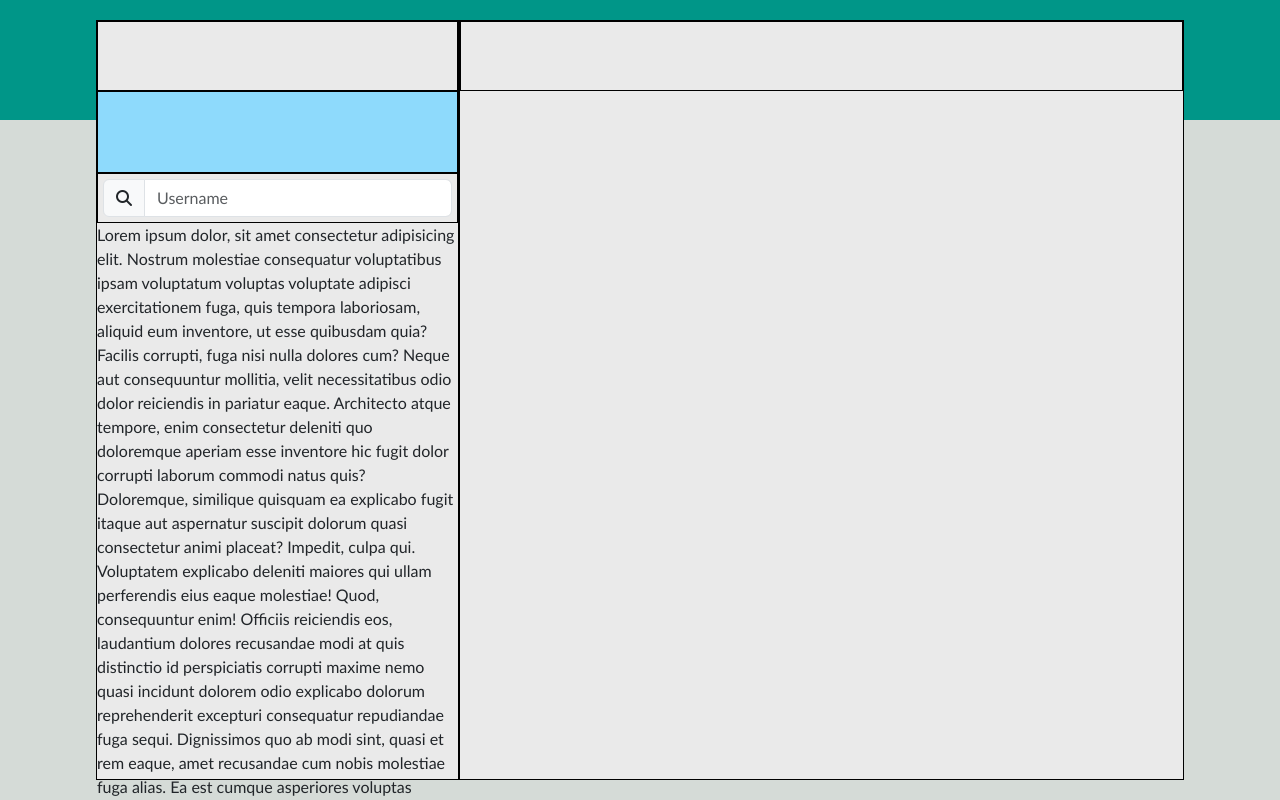
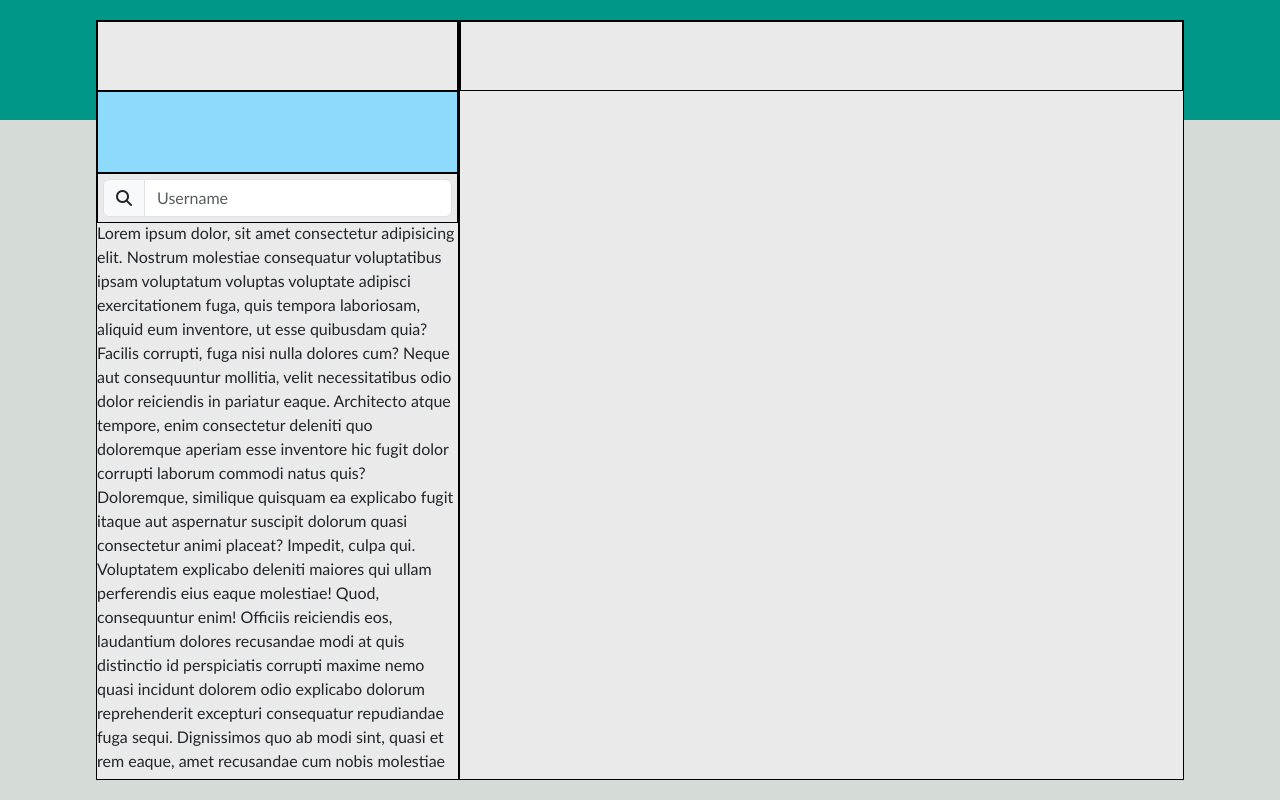
Before and after one commit to alessandrodaniello105/vue-boolzapp, a plain HTML site: page index.html in a window 1280 px wide. Shown: the top 800 px of the page. Drawn offline with nearby package versions, Linux system fonts and the light colour scheme.

Commit message:
[fix]: overflow in contacts list

```diff
--- a/css/style.css
+++ b/css/style.css
@@ -59,20 +59,29 @@ content {
 
 
 /***** ASIDE *****/
-aside  .user-bar {
+aside .aside-top {
+  height: 200px;
+}
+
+aside .aside-bot {
+  height: calc(100% - 200px);
+  overflow-y: scroll;
+}
+
+aside .aside-top .user-bar {
   height: 70px;
 }
 
-aside .notify-bar {
+aside .aside-top .notify-bar {
   height: 82px;
   background-color: #8EDAFC;
 }
 
-aside .search-bar {
+aside .aside-top .search-bar {
 padding: 5px;
 }
 
-aside .contacts {
+aside .aside-top .contacts {
   overflow-y: scroll;
 
 }
```
